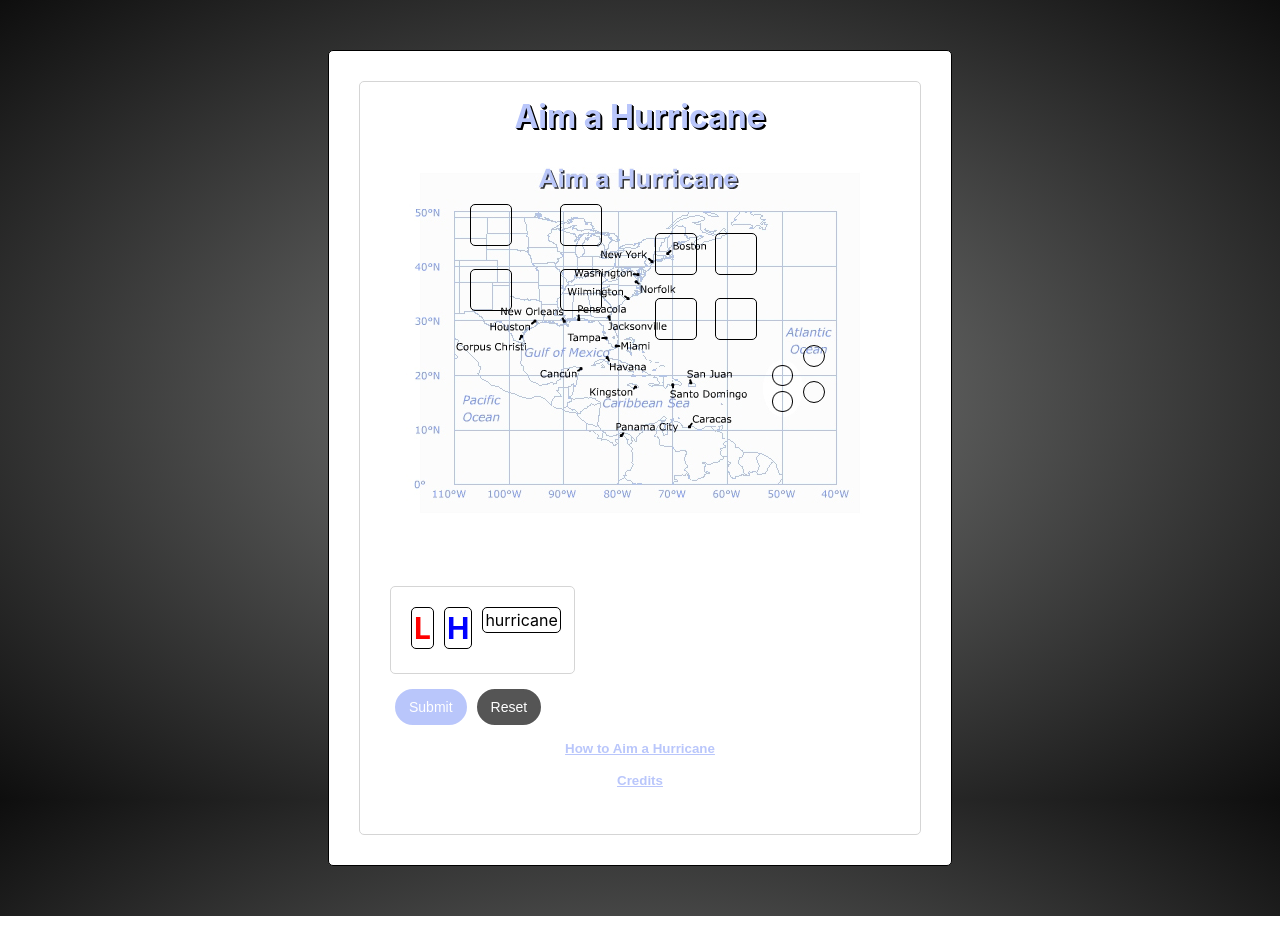
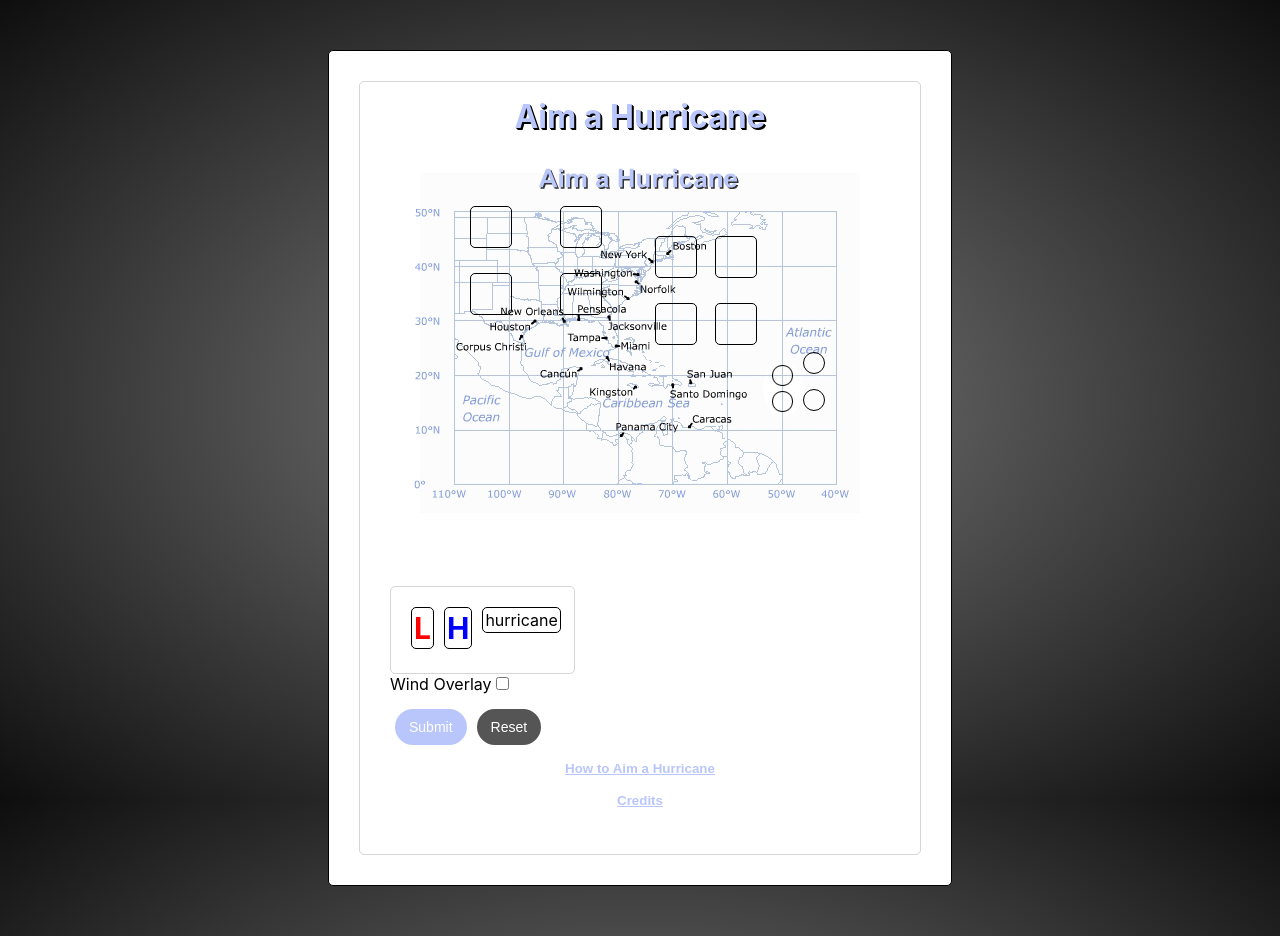
Before and after one commit to tywi6665/comet_hurricane_conversion_v2, a React (Create React App) app: page / in a window 1280 px wide. Built offline with nearby package versions, Linux system fonts and the light colour scheme.

Commit message:
Added image overaly toggle

```diff
--- a/src/App.scss
+++ b/src/App.scss
@@ -94,7 +94,6 @@ body {
                         top: 0;
                         left: 0;
                         opacity: 50%;
-                        transition: 0.2s ease-in-out all;
                     }
 
                     .drag-n-drop {
--- a/src/Components/DndComponents/DndWrapper.js
+++ b/src/Components/DndComponents/DndWrapper.js
@@ -85,6 +85,7 @@ const DndWrapper = () => {
         hurricane: ""
     });
     const [initialDropDataCopy, setInitialDropDataCopy] = useState([]);
+    const [isToggled, setIsToggled] = useState(true)
     const { isShowing, toggle, modalData } = useModal();
 
     useEffect(() => {
@@ -176,6 +177,7 @@ const DndWrapper = () => {
             <SubContainer classes={"dnd-inner-wrapper"}>
                 <ImgWrapper
                     activeTargets={dropData}
+                    isToggled={isToggled}
                 >
                     <div className="drag-n-drop">
                         {dragData.map((grp, grpI) => (
@@ -202,6 +204,15 @@ const DndWrapper = () => {
                                 ))}
                             </div>
                         ))}
+                    </div>
+                    <div>
+                        <label class="switch">Wind Overlay
+                            <input
+                                type="checkbox"
+                                onClick={e => setIsToggled(!isToggled)}
+                            />
+                            <span class="slider"></span>
+                        </label>
                     </div>
                     <div>
                         <Button
--- a/src/Components/DndComponents/ImgWrapper.js
+++ b/src/Components/DndComponents/ImgWrapper.js
@@ -1,6 +1,6 @@
 import React, { useState, useEffect } from 'react';
 
-const ImgWrapper = ({ activeTargets, children }) => {
+const ImgWrapper = ({ activeTargets, isToggled, children }) => {
 
     const [imgSrc, setImgSrc] = useState("")
     useEffect(() => {
@@ -19,7 +19,7 @@ const ImgWrapper = ({ activeTargets, children }) => {
                 src={`./graphics/${imgSrc}.png`}
                 alt=""
                 className="img-overlay"
-                style={imgSrc && activeTargets.hurricane ? { visibility: "visible" } : { visibility: "hidden" }}
+                style={imgSrc && isToggled && activeTargets.hurricane ? { visibility: "visible" } : { visibility: "hidden" }}
             />
             {children}
         </div>
```
